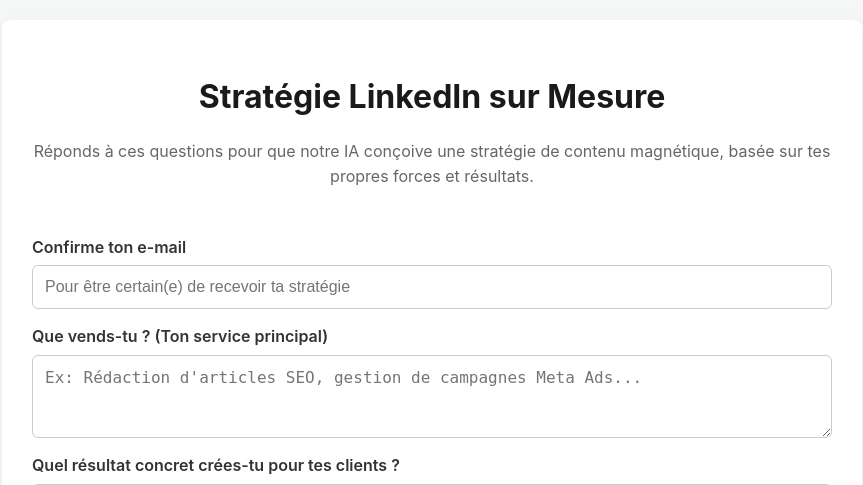
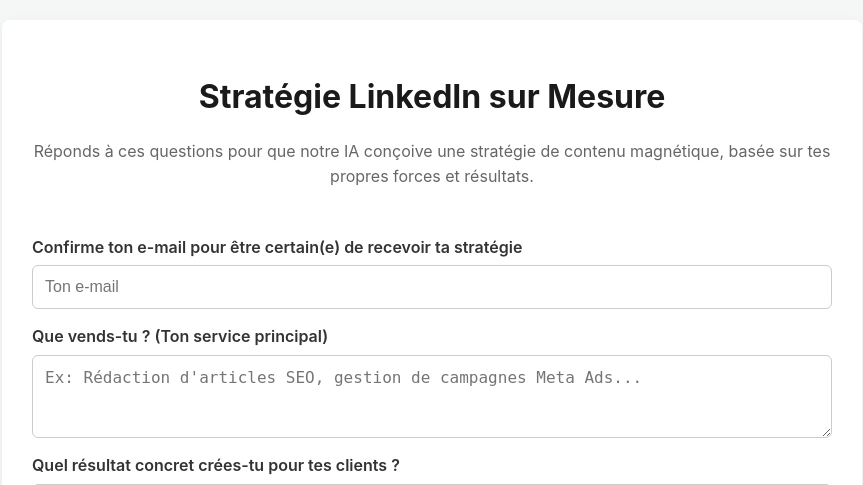
Before and after one commit to captain-marketing/app-strategie-linkedin, a Flask app: page / in a window 1280 px wide. Shown: the top 485 px of the page, without its empty margins (208-1071 px from the left). Run offline with Flask 3, Linux system fonts and the light colour scheme.

Commit message:
Mise à jour du texte du formulaire

```diff
--- a/templates/index.html
+++ b/templates/index.html
@@ -4,8 +4,8 @@
     <p class="subtitle">Réponds à ces questions pour que notre IA conçoive une stratégie de contenu magnétique, basée sur tes propres forces et résultats.</p>
 
     <form action="/generate" method="post" id="strategy-form">
-    <label for="email">Confirme ton e-mail</label>
-    <input type="email" id="email" name="email" required placeholder="Pour être certain(e) de recevoir ta stratégie">
+    <label for="email">Confirme ton e-mail pour être certain(e) de recevoir ta stratégie</label>
+    <input type="email" id="email" name="email" required placeholder="Ton e-mail">
 
     <label for="produit">Que vends-tu ? (Ton service principal)</label>
     <textarea id="produit" name="produit" rows="3" required placeholder="Ex: Rédaction d'articles SEO, gestion de campagnes Meta Ads..."></textarea>
```
